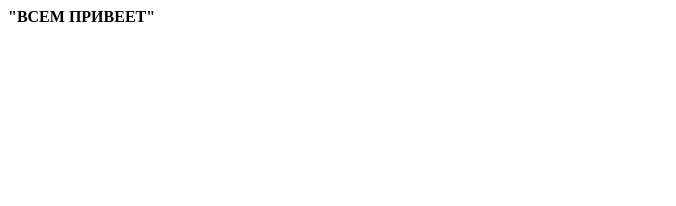
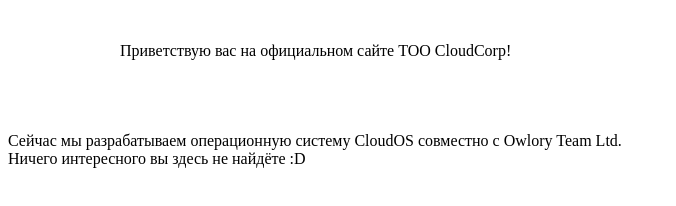
Before and after one commit to Cloudcorpoffical/offical_site, a plain HTML site: page index.html in a window 1280 px wide. Shown: the whole page, without its empty margins (0-676 px from the left). Drawn offline with Linux system fonts and the light colour scheme.

Commit message:
Update index.html

```diff
--- a/index.html
+++ b/index.html
@@ -1,6 +1,8 @@
-<!DOCTYPE html>
-<head>
-    <b>
-        "ВСЕМ ПРИВЕЕТ"
-    </b>
-</head>
+<p>&nbsp;</p>
+<div><a>&nbsp; &nbsp; &nbsp; &nbsp; &nbsp; &nbsp; &nbsp; &nbsp; &nbsp; &nbsp; &nbsp; &nbsp; &nbsp; &nbsp; Приветствую вас на официальном сайте ТОО CloudCorp!</a></div>
+<div>&nbsp;</div>
+<div>&nbsp;</div>
+<div>&nbsp;</div>
+<div>&nbsp;</div>
+<div>Сейчас мы разрабатываем операционную систему CloudOS совместно с Owlory Team Ltd.</div>
+<div>Ничего интересного вы здесь не найдёте :D</div>
```
